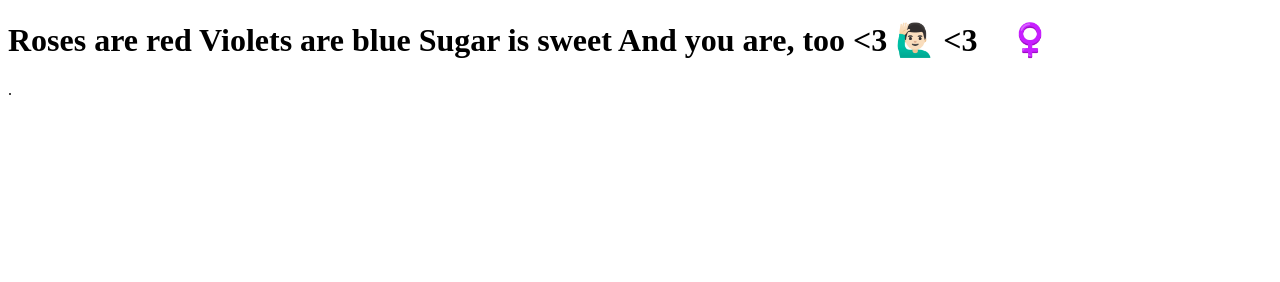
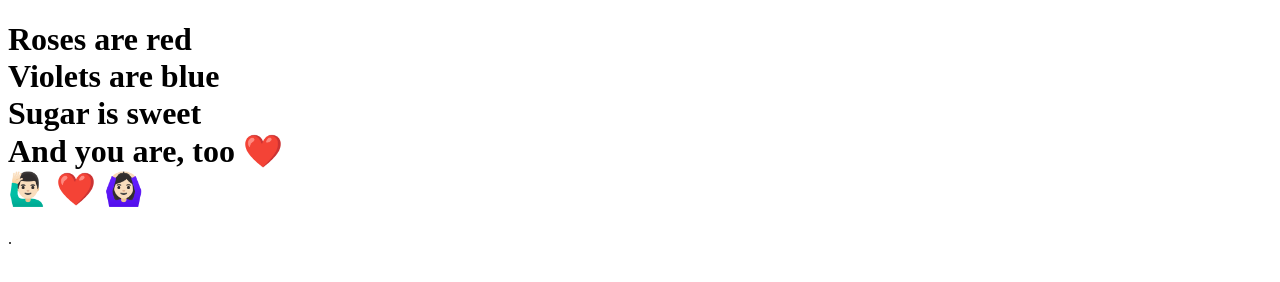
Before and after one commit to nnhai94/nnhai94.github.io, a plain HTML site: page index.html in a window 1280 px wide. Drawn offline with Linux system fonts and the light colour scheme.

Commit message:
Update last time for cdl

```diff
--- a/index.html
+++ b/index.html
@@ -1,11 +1,7 @@
 <!DOCTYPE html>
 <html>
 <body>
-<h1>Roses are red
-Violets are blue
-Sugar is sweet
-And you are, too <3
-🙋🏻‍♂️ <3 🏼‍♀️</h1>
+<h1>Roses are red <br> Violets are blue <br> Sugar is sweet <br> And you are, too ❤️ <br> 🙋🏻‍♂️ ❤️ 🙆🏻‍♀️</h1>
 <p>.</p>
 </body>
 </html>
```
